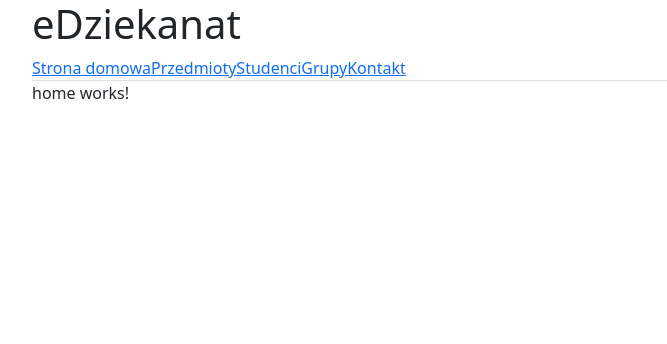
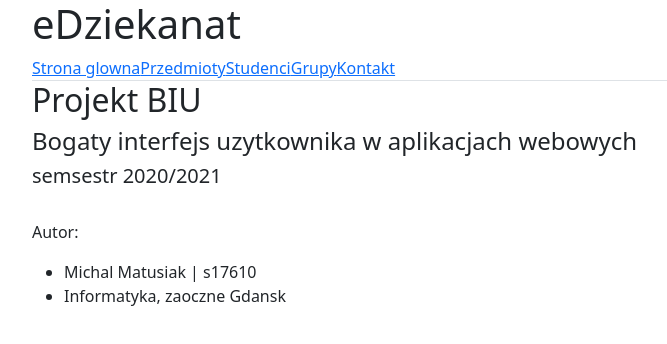
Before and after one commit to michalmatt/biu-project, an Angular app in the folder eDziekanat/: page / in a window 1280 px wide. Shown: the top 344 px of the page, without its empty margins (50-717 px from the left). Built offline with nearby package versions, Linux system fonts and the light colour scheme.

Commit message:
a few text lines to the main page

```diff
--- a/eDziekanat/src/app/app.component.html
+++ b/eDziekanat/src/app/app.component.html
@@ -1,7 +1,7 @@
 <div class="container">
   <h1>eDziekanat</h1>
   <ul class="nav nav-tabs">
-    <li role="presentation" routerLinkActive="active" [routerLinkActiveOptions]="{exact: true}"><a routerLink="/">Strona domowa</a></li>
+    <li role="presentation" routerLinkActive="active" [routerLinkActiveOptions]="{exact: true}"><a routerLink="/">Strona glowna</a></li>
     <li role="presentation" routerLinkActive="active"><a routerLink="/subjects">Przedmioty</a></li>
     <li role="presentation" routerLinkActive="active"><a routerLink="/students">Studenci</a></li>
     <li role="presentation" routerLinkActive="active"><a routerLink="/groups">Grupy</a></li>
--- a/eDziekanat/src/app/home/home.component.html
+++ b/eDziekanat/src/app/home/home.component.html
@@ -1 +1,11 @@
-<p>home works!</p>
+<div>
+  <h2>Projekt BIU</h2>
+  <h4>Bogaty interfejs uzytkownika w aplikacjach webowych</h4>
+  <h5>semsestr 2020/2021</h5>
+  <br>
+  <p>Autor:</p>
+  <ul>
+    <li>Michal Matusiak | s17610</li>
+    <li>Informatyka, zaoczne Gdansk</li>
+  </ul>
+</div>
```
